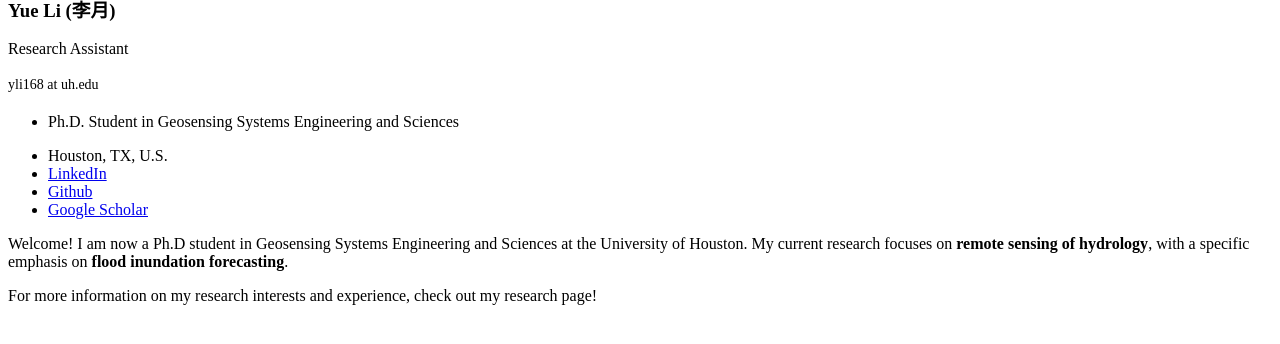
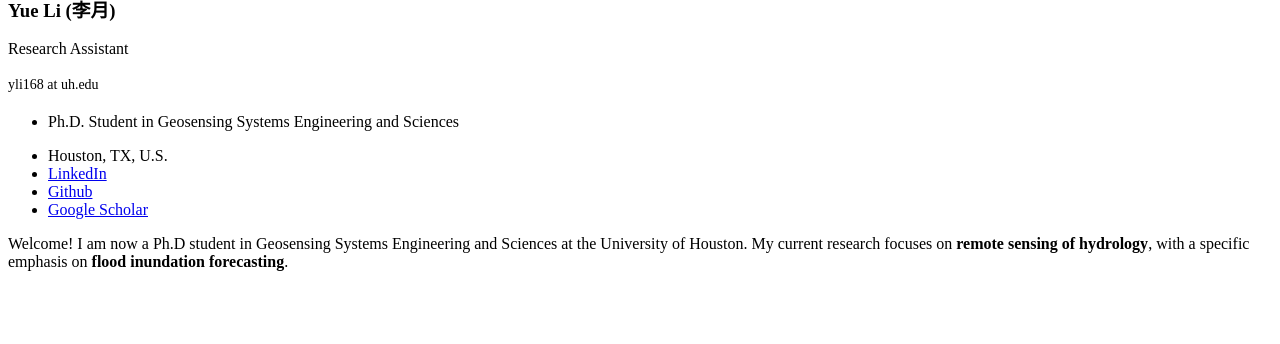
Before and after one commit to LunaLeeYue/LunaLeeYue.github.io, a Jekyll site: the page built from _pages/includes/intro.md, in a window 1280 px wide, cut to the strip 512-856 px from the top of the page. Built offline with Jekyll 4.4.1, drawn with Linux system fonts in a browser that asks for light colours; our own code applies the rules of GitHub Pages for plain Markdown files.

Commit message:
Update intro.md to remove research page invitation
Removed a line inviting readers to check the research page.

```diff
--- a/_pages/includes/intro.md
+++ b/_pages/includes/intro.md
@@ -1,3 +1 @@
 Welcome! I am now a Ph.D student in Geosensing Systems Engineering and Sciences at the University of Houston. My current research focuses on **remote sensing of hydrology**, with a specific emphasis on **flood inundation forecasting**.
-
-For more information on my research interests and experience, check out my research page!
```
